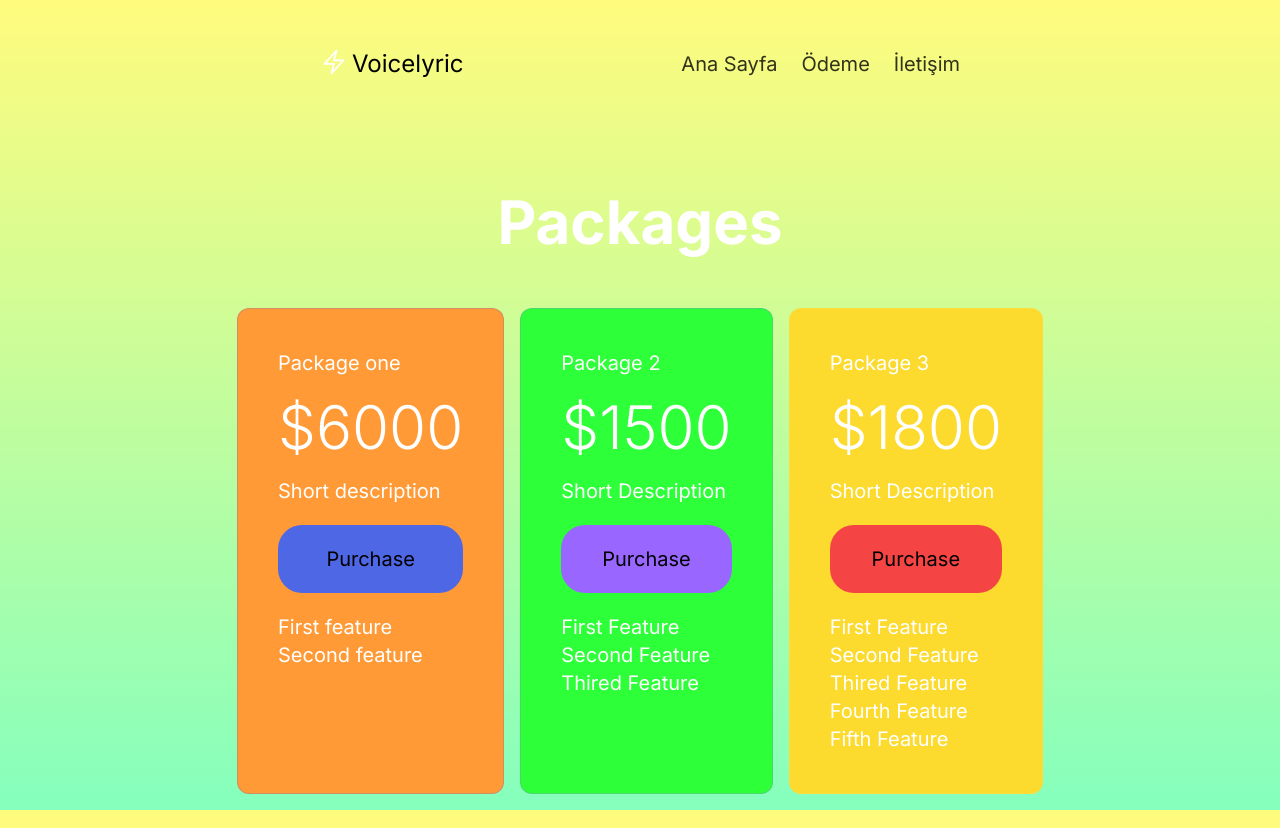
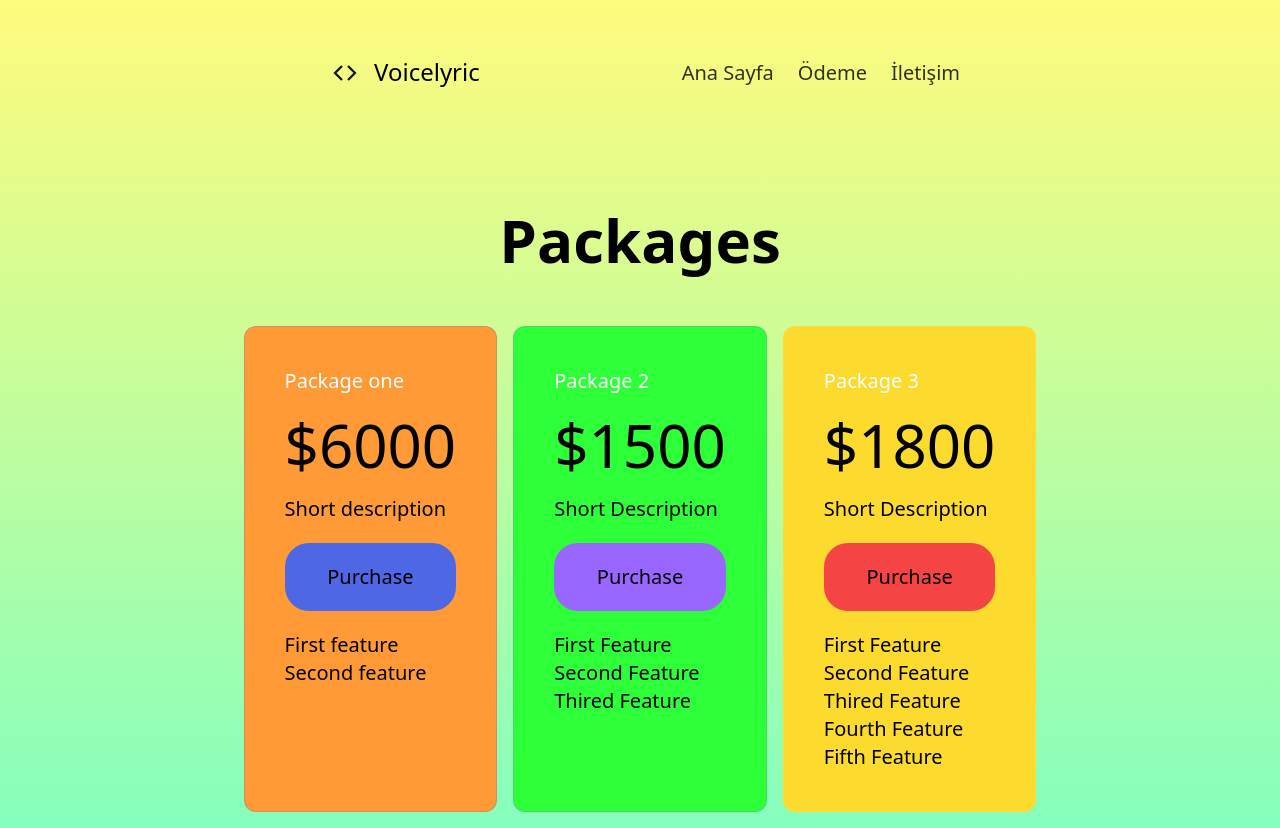
Before and after one commit to Yemresalcan/VoiceLyricize, a Next.js app in the folder voicelyric/: page /pricing in a window 1280 px wide. Built offline with nearby package versions, Linux system fonts and the light colour scheme.

Commit message:
New update to the project

```diff
--- a/voicelyric/src/app/[filename]/page.js
+++ b/voicelyric/src/app/[filename]/page.js
@@ -36,13 +36,13 @@ export default function FilePage({params}) {
 
   if (isTranscribing) {
     return (
-      <div>Transcribing your video...</div>
+      <div>Video çevrisi yükleniyor...  </div>
     );
   }
 
   if (isFetchingInfo) {
     return (
-      <div>Fetching information...</div>
+      <div>Video İşleniyor ...</div>
     );
   }
 
@@ -50,13 +50,13 @@ export default function FilePage({params}) {
     <div>
       <div className="grid sm:grid-cols-2 gap-8 sm:gap-16">
         <div className="">
-          <h2 className="text-2xl mb-4 text-white/60">Transcription</h2>
+          <h2 className="text-2xl mb-4 text-black/60">Transcription</h2>
           <TranscriptionEditor
             awsTranscriptionItems={awsTranscriptionItems}
             setAwsTranscriptionItems={setAwsTranscriptionItems} />
         </div>
         <div>
-          <h2 className="text-2xl mb-4 text-white/60">Result</h2>
+          <h2 className="text-2xl mb-4 text-black/60">Sonuç</h2>
           <ResultVideo
             filename={filename}
             transcriptionItems={awsTranscriptionItems} />
--- a/voicelyric/src/app/layout.js
+++ b/voicelyric/src/app/layout.js
@@ -14,12 +14,12 @@ export const metadata = {
 export default function RootLayout({ children }) {
   return (
     <html lang="en">
-      <body className={inter.className + " bg-gradient-to-b from-bg-gradient-from to-bg-gradient-to min-h-screen text-white"}>
+      <body className={inter.className + "bg-gradient-to-b from-bg-gradient-from to-bg-gradient-to min-h-screen text-black"}>
         <main className="p-4 max-w-2xl mx-auto">
           <header className="flex justify-between my-2 sm:my-8">
             <Link href="/" className="flex gap-1">
               <BoltIcon   />
-              <span className='text-black text-2xl'>Voicelyric</span>
+              <span className='text-black text-2xl mt-2'>Voicelyric</span>
             </Link>
             <nav className="flex items-center gap-2 sm:gap-6 text-black/80 text-xl sm:text-bas">
               <Link href="/">Ana Sayfa</Link>
--- a/voicelyric/src/app/page.js
+++ b/voicelyric/src/app/page.js
@@ -6,8 +6,8 @@ export default function Home() {
   return (
     <>
       <PageHeader
-        h1Text={'Add epic captions to your videos'}
-        h2Text={'Just upload your video and we will do the rest'}
+        h1Text={'Videolarınıza epik altyazılar ekleyin'}
+        h2Text={'Sadece videonuzu yükleyin ve gerisini biz halledelim'}
       />
       <div className="text-center">
         <UploadForm />
--- a/voicelyric/src/components/BoltIcon.js
+++ b/voicelyric/src/components/BoltIcon.js
@@ -1,7 +1,5 @@
 export default function BoltIcon({className="w-7 h-7"}) {
   return (
-    <svg xmlns="http://www.w3.org/2000/svg" fill="none" viewBox="0 0 24 24" strokeWidth={1.5} stroke="currentColor" className={className} >
-    <path strokeLinecap="round" strokeLinejoin="round" d="m3.75 13.5 10.5-11.25L12 10.5h8.25L9.75 21.75 12 13.5H3.75Z" />
-  </svg>
+<svg width="50px" height="50px" viewBox="0 0 25.00 25.00" fill="none" xmlns="http://www.w3.org/2000/svg" stroke="#000000" stroke-width="0.00025" transform="matrix(1, 0, 0, 1, 0, 0)rotate(0)"><g id="SVGRepo_bgCarrier" stroke-width="0"></g><g id="SVGRepo_tracerCarrier" stroke-linecap="round" stroke-linejoin="round"></g><g id="SVGRepo_iconCarrier"> <path d="M7.5 12.5L7.07574 12.0757L6.65147 12.5L7.07574 12.9243L7.5 12.5ZM17.5 12.5L17.9243 12.9243L18.3485 12.5L17.9243 12.0757L17.5 12.5ZM11.4243 15.5757L7.92426 12.0757L7.07574 12.9243L10.5757 16.4243L11.4243 15.5757ZM7.92426 12.9243L11.4243 9.42426L10.5757 8.57574L7.07574 12.0757L7.92426 12.9243ZM13.5757 9.42426L17.0757 12.9243L17.9243 12.0757L14.4243 8.57574L13.5757 9.42426ZM17.0757 12.0757L13.5757 15.5757L14.4243 16.4243L17.9243 12.9243L17.0757 12.0757Z" fill="#121923"></path> </g></svg>
   )
 }
--- a/voicelyric/src/components/PageHeader.js
+++ b/voicelyric/src/components/PageHeader.js
@@ -7,7 +7,7 @@ export default function PageHeaders({
       <h1 className="text-xl sm:text-3xl" style={{textShadow: '1px 1px 0 rgba(0,0,0,.2)'}}>
         {h1Text}
       </h1>
-      <h2 className="text-white/75 text-sm sm:text-base">
+      <h2 className="text-black/75 text-3xl sm:text-base">
         {h2Text}
       </h2>
     </section>
--- a/voicelyric/src/components/ResultVideo.js
+++ b/voicelyric/src/components/ResultVideo.js
@@ -74,9 +74,9 @@ export default function ResultVideo({filename,transcriptionItems}) {
       <div className="mb-4">
         <button
           onClick={transcode}
-          className="bg-green-600 py-2 px-6 rounded-full inline-flex gap-2 border-2 border-purple-700/50 cursor-pointer">
+          className="bg-green-600 py-2 px-6 rounded-full inline-flex gap-2 border-2 border-orange-700/50 cursor-pointer">
           <SparklesIcon />
-          <span>Apply captions</span>
+          <span>Alt Yazı Ekle </span>
         </button>
       </div>
       <div>
--- a/voicelyric/src/components/UploadForm.js
+++ b/voicelyric/src/components/UploadForm.js
@@ -36,7 +36,7 @@ export default function UploadForm() {
       )}
       <label className="bg-green-600 py-2 px-6 rounded-full inline-flex gap-2 border-2 border-purple-700/50 cursor-pointer">
         <UploadIcon />
-        <span>Choose file</span>
+        <span>Dosya Yükle</span>
         <input onChange={upload} type="file" className="hidden"/>
       </label>
     </>
```
